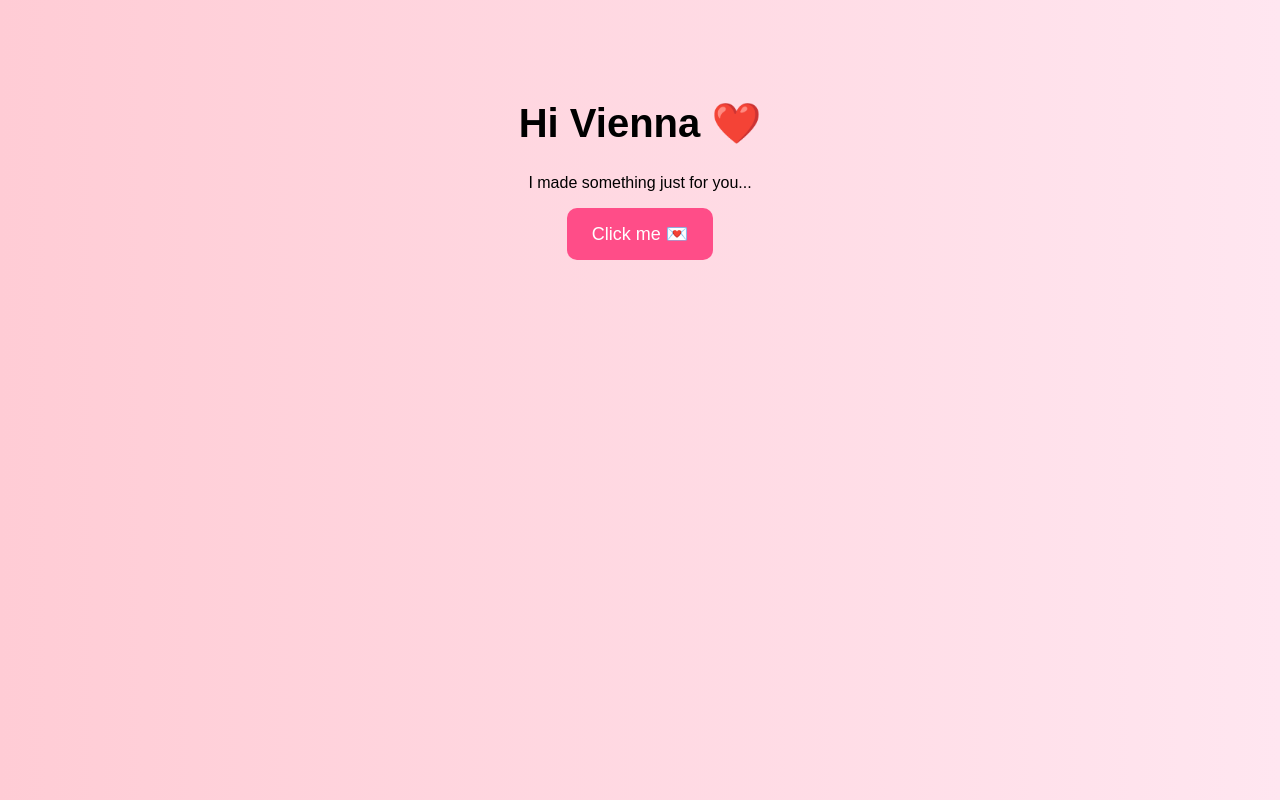
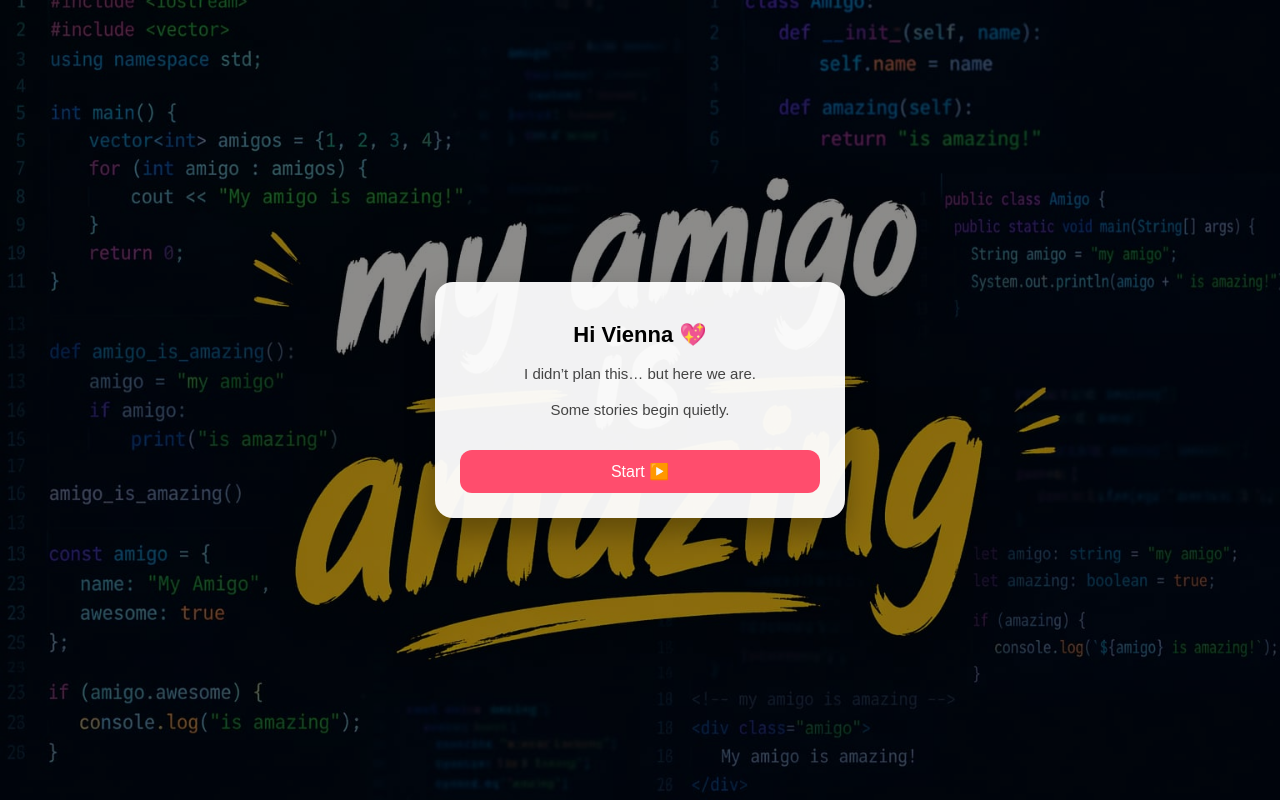
Before and after one commit to Ianomosh/Iris-project, a Flask app: page / in a window 1280 px wide. Run offline with Flask 3, Linux system fonts and the light colour scheme.

Commit message:
upgrade: multi-screen love story app with backgrounds, music, and transitions

```diff
--- a/templates/index.html
+++ b/templates/index.html
@@ -1,52 +1,168 @@
 <!DOCTYPE html>
-<html>
+<html lang="en">
 <head>
-    <title>For Vienna ❤️</title>
+    <meta charset="UTF-8">
+
+    <meta name="viewport" content="width=device-width, initial-scale=1.0">
+
+    <title>Our Story 💖</title>
+
     <style>
         body {
+            margin: 0;
+            font-family: Arial, sans-serif;
+
+            /* 🌄 Background image */
+            background: url("/static/veeiomosh.jpeg") center/cover no-repeat;
+
+            height: 100vh;
+            display: flex;
+            justify-content: center;
+            align-items: center;
+
+            position: relative;
+        }
+
+        /* 🌑 Dark overlay for readability */
+        body::before {
+            content: "";
+            position: absolute;
+            top: 0;
+            left: 0;
+
+            width: 100%;
+            height: 100%;
+
+            background: rgba(0, 0, 0, 0.45);
+            z-index: 0;
+        }
+
+        .card {
+            position: relative;
+            z-index: 1;
+
+            background: rgba(255,255,255,0.95);
+            width: 90%;
+            max-width: 360px;
+
+            padding: 25px;
+            border-radius: 18px;
+
             text-align: center;
-            font-family: Arial;
-            background: linear-gradient(to right, #ffccd5, #ffe6f0);
-            margin-top: 100px;
+            box-shadow: 0 15px 30px rgba(0,0,0,0.3);
         }
 
         h1 {
-            font-size: 40px;
+            font-size: 22px;
+            margin-bottom: 10px;
+        }
+
+        p {
+            color: #444;
+            font-size: 15px;
+            line-height: 1.4;
         }
 
         button {
-            padding: 15px 25px;
-            font-size: 18px;
-            background: #ff4d88;
+            margin-top: 15px;
+            width: 100%;
+
+            padding: 12px;
+            border: none;
+            border-radius: 12px;
+
+            background: #ff4d6d;
             color: white;
-            border: none;
-            border-radius: 10px;
+            font-size: 16px;
+
             cursor: pointer;
         }
 
-        #message {
-            margin-top: 30px;
-            font-size: 24px;
+        button:active {
+            transform: scale(0.98);
+        }
+
+        audio {
+            width: 100%;
+            margin-top: 10px;
+        }
+
+        .screen {
             display: none;
+        }
+
+        .active {
+            display: block;
+            animation: fadeIn 0.6s ease-in-out;
+        }
+
+        @keyframes fadeIn {
+            from {opacity: 0; transform: translateY(10px);}
+            to {opacity: 1; transform: translateY(0);}
         }
     </style>
 </head>
+
 <body>
 
-    <h1>Hi Vienna ❤️</h1>
-    <p>I made something just for you...</p>
+<div class="card">
 
-    <button onclick="showMessage()">Click me 💌</button>
-
-    <div id="message">
-        You make my world brighter every single day 💖
+    <!-- 🎬 SCREEN 1 -->
+    <div id="s1" class="screen active">
+        <h1>Hi Vienna 💖</h1>
+        <p>I didn’t plan this… but here we are.</p>
+        <p>Some stories begin quietly.</p>
+        <button onclick="next(2)">Start ▶️</button>
     </div>
 
-    <script>
-        function showMessage() {
-            document.getElementById("message").style.display = "block";
+    <!-- 🎬 SCREEN 2 -->
+    <div id="s2" class="screen">
+        <h1>A Feeling 💌</h1>
+        <p>I don’t know how to explain it right,</p>
+        <p>but you became my calm in the noise of life.</p>
+        <button onclick="next(3)">Continue ➡️</button>
+    </div>
+
+    <!-- 🎬 SCREEN 3 -->
+    <div id="s3" class="screen">
+        <h1>Memory 💭</h1>
+        <p>Every small thing you do stays in my mind,</p>
+        <p>like something I never want to forget.</p>
+
+        <!-- 🎵 MUSIC -->
+        <audio id="music" controls>
+            <source src="/static/veeomosh.mp3" type="audio/mpeg">
+        </audio>
+
+        <button onclick="playMusic(); next(4)">Next ➡️</button>
+    </div>
+
+    <!-- 🎬 SCREEN 4 -->
+    <div id="s4" class="screen">
+        <h1>Final Truth ❤️</h1>
+        <p>I don’t need a perfect story,</p>
+        <p>I just need you in mine.</p>
+
+        <button onclick="next(1)">Replay 🔁</button>
+    </div>
+
+</div>
+
+<script>
+    function next(n) {
+        for (let i = 1; i <= 4; i++) {
+            document.getElementById("s" + i).classList.remove("active");
         }
-    </script>
+        document.getElementById("s" + n).classList.add("active");
+    }
+
+    function playMusic() {
+        const music = document.getElementById("music");
+        music.play().catch(() => {
+            console.log("User interaction required");
+        });
+    }
+</script>
 
 </body>
 </html>
```
Also changed, not shown: static/veeiomosh.jpeg (added), 2 other files.
